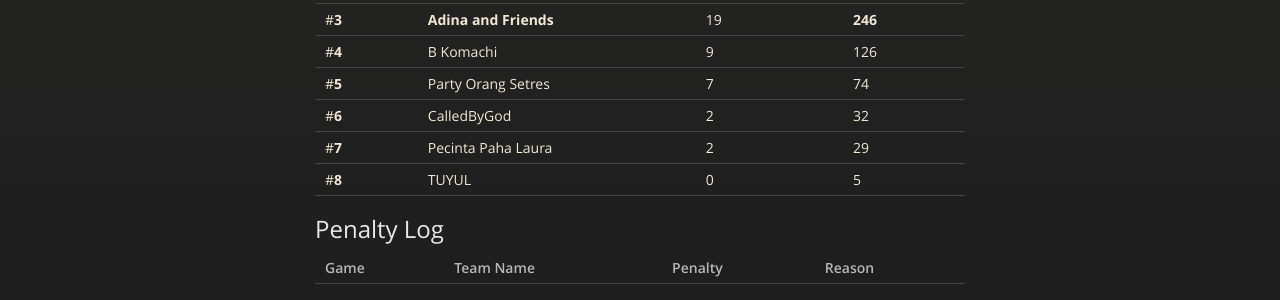
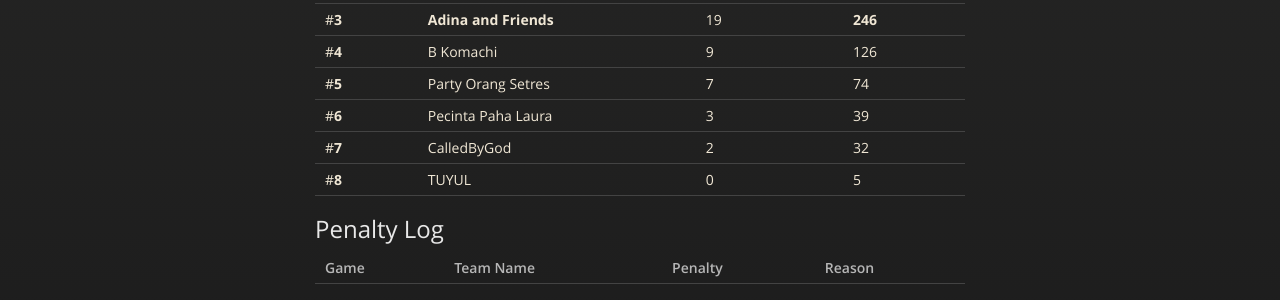
Before and after one commit to kanziebub/SurvivalProtocol, a Jekyll site: the page built from leaderboard.md, in a window 1280 px wide and 946 px high. Shown: the part 479-779 px from the top of the window. Built offline with Jekyll 4.4.1, drawn with Linux system fonts in a browser that asks for light colours.

Commit message:
GAME 02b

```diff
--- a/leaderboard.md
+++ b/leaderboard.md
@@ -15,8 +15,8 @@ layout: default
 | #**3** | **Adina and Friends** | 19 | **246** |
 | #**4** | B Komachi | 9 | 126 |
 | #**5** | Party Orang Setres | 7 | 74 |
-| #**6** | CalledByGod | 2 | 32 |
-| #**7** | Pecinta Paha Laura | 2 | 29 |
+| #**6** | Pecinta Paha Laura | 3 | 39 |
+| #**7** | CalledByGod | 2 | 32 |
 | #**8** | TUYUL | 0 | 5 |
 
 ## Penalty Log
```
